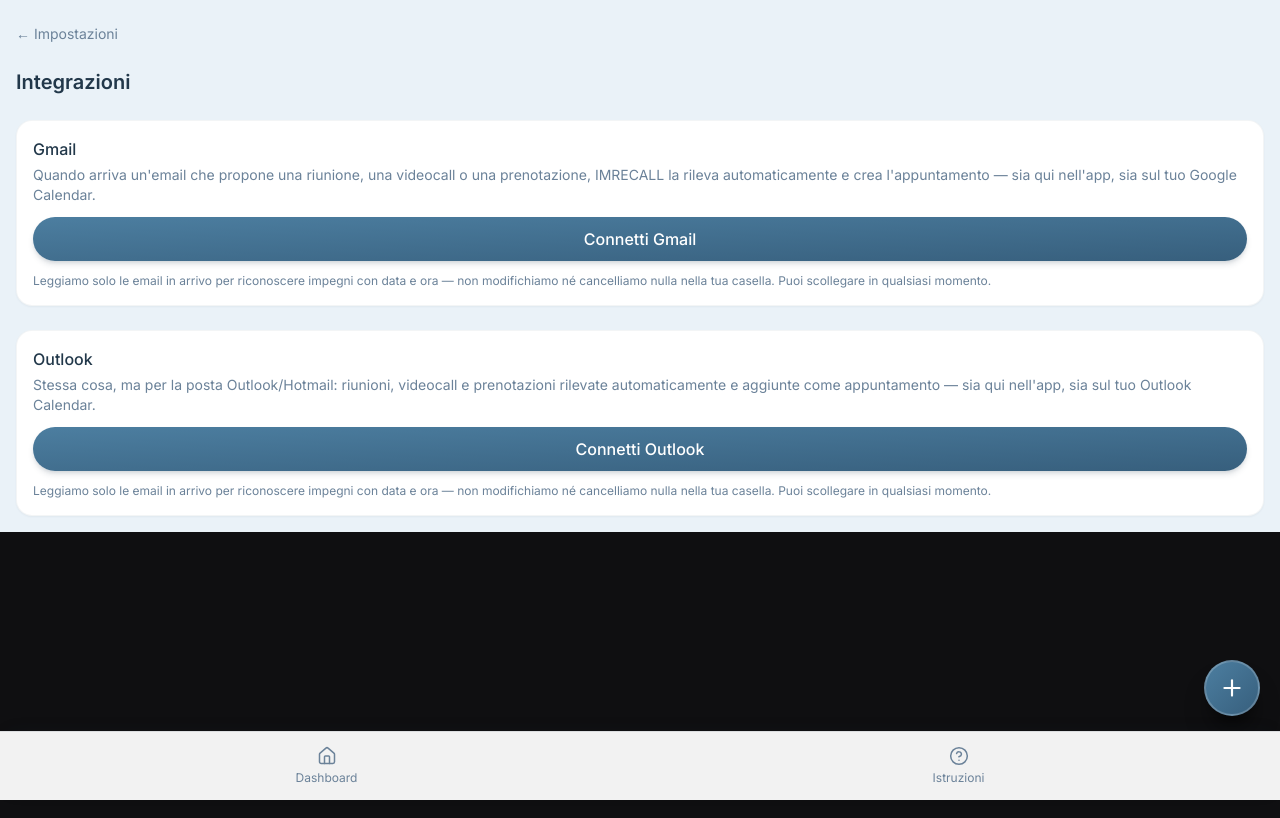
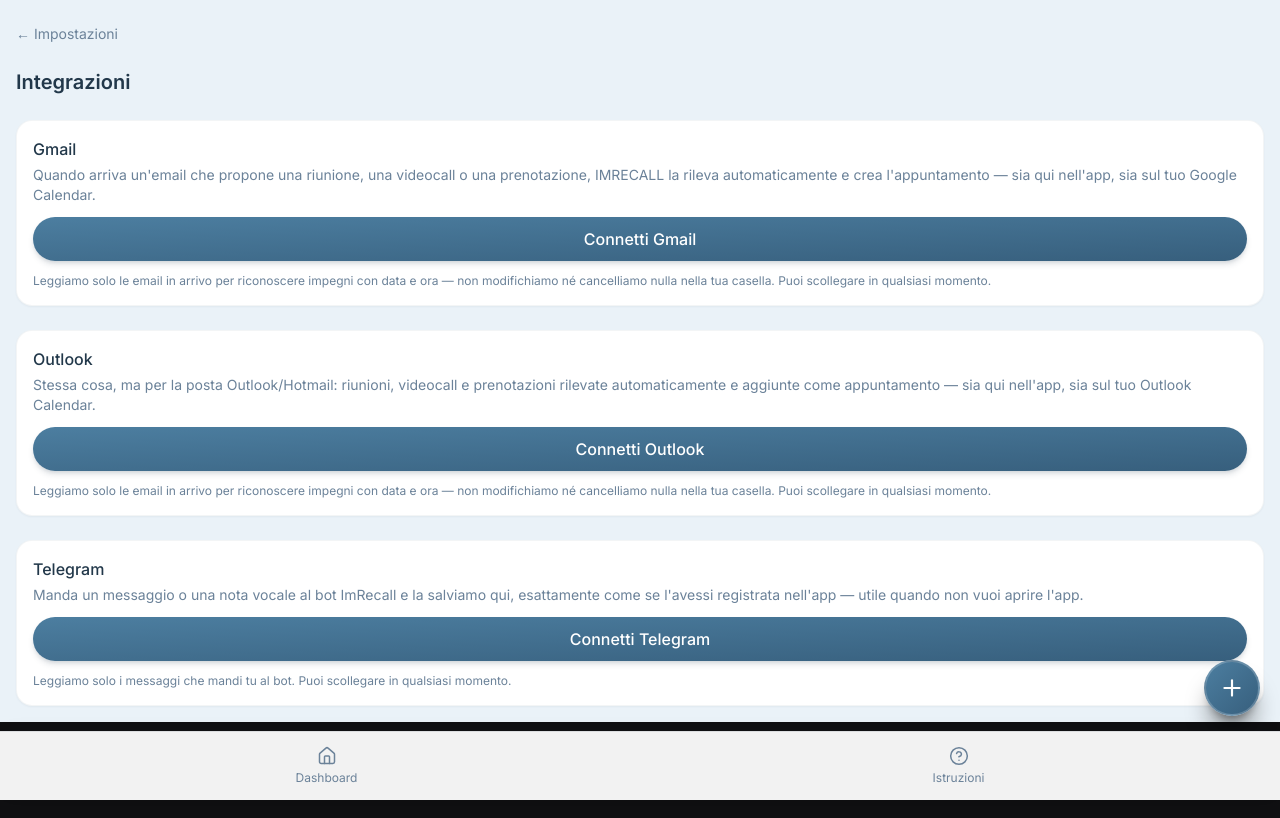
Before and after one commit to Ghostlineapps/imrecall, a Next.js app: page /settings/integrations in a window 1280 px wide. Built offline with nearby package versions, Linux system fonts and the light colour scheme; no server answers.

Commit message:
Update page.tsx

```diff
--- a/src/app/(app)/settings/integrations/page.tsx
+++ b/src/app/(app)/settings/integrations/page.tsx
@@ -33,6 +33,45 @@ function IntegrationsContent() {
   const [disconnectingMicrosoft, setDisconnectingMicrosoft] = useState(false);
   const [googleBanner, setGoogleBanner] = useState<"connected" | "error" | null>(null);
   const [microsoftBanner, setMicrosoftBanner] = useState<"connected" | "error" | null>(null);
+
+  // Collegamento Telegram (migration 038) — a differenza di Google/
+  // Microsoft, non c'è un OAuth redirect: generiamo un codice monouso che
+  // l'utente manda al bot con "/start <codice>" (vedi /api/telegram/link e
+  // /api/telegram/webhook), quindi lo stato "connesso" arriva da
+  // /api/profile invece che da una route di status dedicata.
+  const [telegramConnected, setTelegramConnected] = useState<boolean | null>(null);
+  const [telegramCode, setTelegramCode] = useState<{ code: string; deep_link: string | null } | null>(null);
+  const [telegramGenerating, setTelegramGenerating] = useState(false);
+  const [telegramDisconnecting, setTelegramDisconnecting] = useState(false);
+
+  useEffect(() => {
+    fetch("/api/profile")
+      .then((r) => r.json())
+      .then((data) => setTelegramConnected(!!data.telegram_connected))
+      .catch(() => {});
+  }, []);
+
+  async function generateTelegramCode() {
+    setTelegramGenerating(true);
+    try {
+      const res = await fetch("/api/telegram/link", { method: "POST" });
+      const data = await res.json();
+      if (res.ok) setTelegramCode({ code: data.code, deep_link: data.deep_link });
+    } finally {
+      setTelegramGenerating(false);
+    }
+  }
+
+  async function disconnectTelegram() {
+    setTelegramDisconnecting(true);
+    try {
+      await fetch("/api/telegram/unlink", { method: "POST" });
+      setTelegramConnected(false);
+      setTelegramCode(null);
+    } finally {
+      setTelegramDisconnecting(false);
+    }
+  }
 
   useEffect(() => {
     const google = searchParams.get("google");
@@ -180,6 +219,56 @@ function IntegrationsContent() {
           momento.
         </p>
       </div>
+
+      <div className="card-light space-y-3">
+        <div>
+          <p className="font-medium">Telegram</p>
+          <p className="text-sm text-celeste-muted mt-1">
+            Manda un messaggio o una nota vocale al bot ImRecall e la salviamo qui, esattamente
+            come se l&apos;avessi registrata nell&apos;app — utile quando non vuoi aprire l&apos;app.
+          </p>
+        </div>
+
+        {telegramConnected === null && <p className="text-sm text-celeste-muted">Verifica collegamento…</p>}
+
+        {telegramConnected === true && (
+          <>
+            <p className="text-sm text-celeste-muted">Chat Telegram collegata.</p>
+            <button
+              onClick={disconnectTelegram}
+              disabled={telegramDisconnecting}
+              className="btn-ghost-light w-full"
+            >
+              {telegramDisconnecting ? "Scollegamento…" : "Scollega Telegram"}
+            </button>
+          </>
+        )}
+
+        {telegramConnected === false && !telegramCode && (
+          <button onClick={generateTelegramCode} disabled={telegramGenerating} className="btn-primary-light w-full">
+            {telegramGenerating ? "Genero il codice…" : "Connetti Telegram"}
+          </button>
+        )}
+
+        {telegramConnected === false && telegramCode && (
+          <div className="space-y-2">
+            <p className="text-sm text-celeste-muted">
+              Apri la chat con il bot e manda:{" "}
+              <span className="font-mono text-celeste-navy">/start {telegramCode.code}</span>
+            </p>
+            {telegramCode.deep_link && (
+              <a href={telegramCode.deep_link} target="_blank" rel="noreferrer" className="btn-primary-light w-full block text-center">
+                Apri Telegram
+              </a>
+            )}
+            <p className="text-xs text-celeste-muted">Il codice scade tra 10 minuti.</p>
+          </div>
+        )}
+
+        <p className="text-xs text-celeste-muted">
+          Leggiamo solo i messaggi che mandi tu al bot. Puoi scollegare in qualsiasi momento.
+        </p>
+      </div>
     </div>
   );
 }
```
